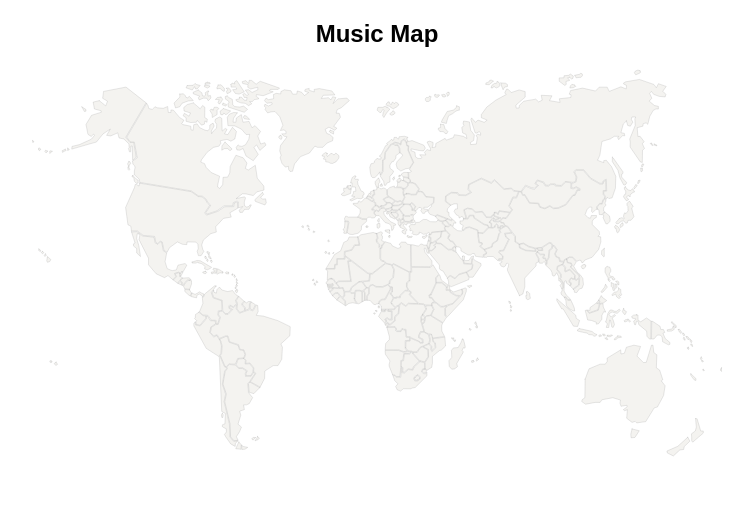
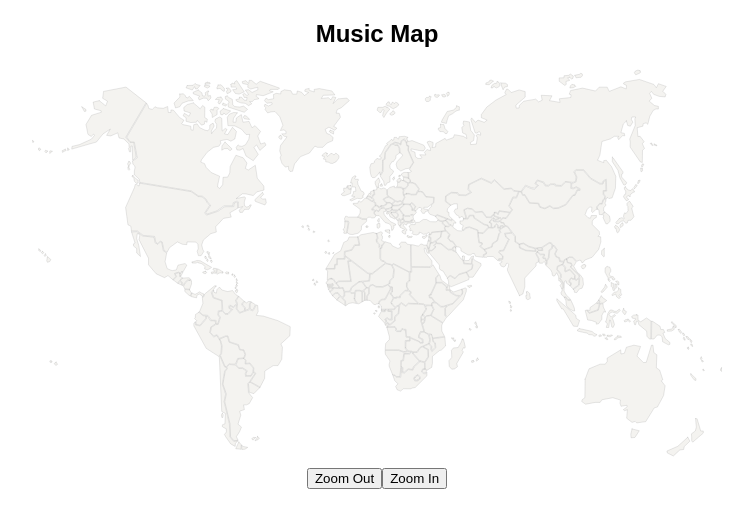
Before and after one commit to kat3kasper/musicmap, a React (Create React App) app in the folder client/: page / in a window 1280 px wide. Shown: the top 528 px of the page, without its empty margins (263-1016 px from the left). Built offline with nearby package versions, Linux system fonts and the light colour scheme.

Commit message:
Render map into seperate div rather than component

```diff
--- a/client/src/JQVMap.css
+++ b/client/src/JQVMap.css
@@ -1,4 +1,4 @@
-.JQVMap {
+#vmap {
   width: 100vw;
   height: 50vh;
 }
--- a/client/src/JQVMap.js
+++ b/client/src/JQVMap.js
@@ -1,5 +1,4 @@
 import React, { Component } from 'react';
-import ReactDOM from 'react-dom';
 import './JQVMap.css';
 import './jquery.vmap.js';
 import './jquery.vmap.world.js';
@@ -8,16 +7,33 @@ import $ from 'jquery';
 class JQVMap extends Component {
 
   componentDidMount() {
-    $(ReactDOM.findDOMNode(this)).vectorMap({
+    $('#vmap').vectorMap({
       backgroundColor: '#ffffff',
       enableZoom: true,
-      onRegionClick: this.props.countryClickedFunction
+      onRegionClick: this.props.countryClickedFunction,
+      onLabelShow: this.onLabelShow
     });
+  }
+
+  onLabelShow(event, label, code) {
+    event.preventDefault();
+  }
+
+  zoomIn() {
+    $('#vmap').vectorMap('zoomIn');
+  }
+
+  zoomOut() {
+    $('#vmap').vectorMap('zoomOut');
   }
 
   render() {
     return (
-      <div className="JQVMap"></div>
+      <div className="JQVMap">
+        <div id="vmap"></div>
+        <button onClick={this.zoomOut}>Zoom Out</button>
+        <button onClick={this.zoomIn}>Zoom In</button>
+      </div>
     );
   }
 }
```
